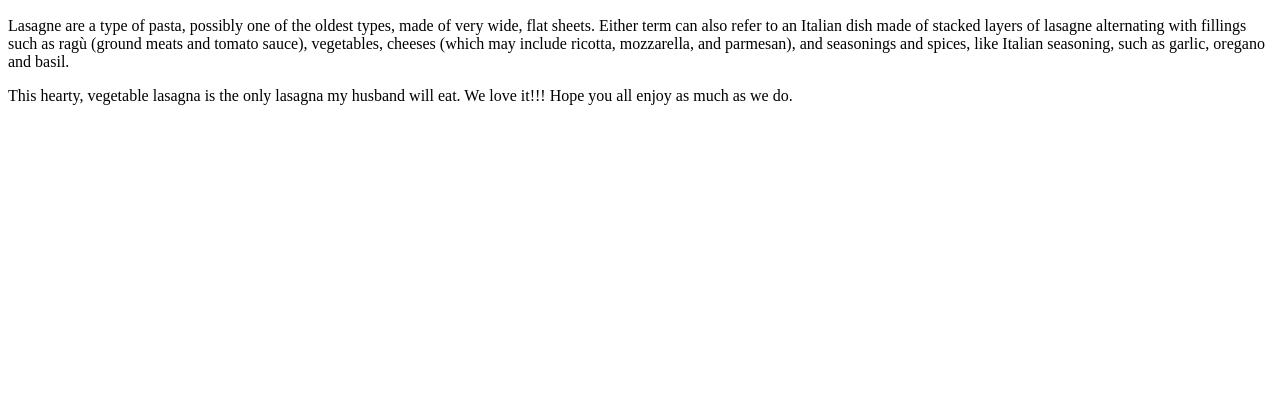
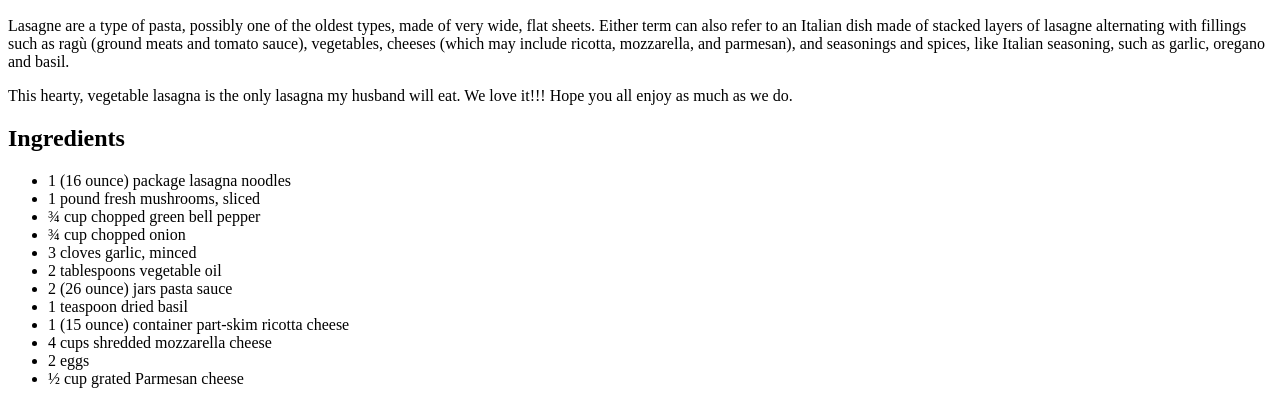
Before and after one commit to VipersEye/odin-recipes, a plain HTML site: page recipes/lasagna.html in a window 1280 px wide. Shown: the part 434-838 px from the top of the page. Before the commit the page ends 800 px from the top, so only its background shows below. Drawn offline with Linux system fonts and the light colour scheme.

Commit message:
Add ingredients to lasagna.html

```diff
--- a/recipes/lasagna.html
+++ b/recipes/lasagna.html
@@ -12,5 +12,23 @@
     <h2>Description</h2>
     <p>Lasagne are a type of pasta, possibly one of the oldest types, made of very wide, flat sheets. Either term can also refer to an Italian dish made of stacked layers of lasagne alternating with fillings such as ragù (ground meats and tomato sauce), vegetables, cheeses (which may include ricotta, mozzarella, and parmesan), and seasonings and spices, like Italian seasoning, such as garlic, oregano and basil.</p>
     <p>This hearty, vegetable lasagna is the only lasagna my husband will eat. We love it!!! Hope you all enjoy as much as we do.</p>
+
+    <h2>Ingredients</h2>
+    <ul>
+        <li>1 (16 ounce) package lasagna noodles</li>
+        <li>1 pound fresh mushrooms, sliced</li>
+        <li>¾ cup chopped green bell pepper</li>
+        <li>¾ cup chopped onion</li>
+        <li>3 cloves garlic, minced</li>
+        <li>2 tablespoons vegetable oil</li>
+        <li>2 (26 ounce) jars pasta sauce</li>
+        <li>1 teaspoon dried basil</li>
+        <li>1 (15 ounce) container part-skim ricotta cheese</li>
+        <li>4 cups shredded mozzarella cheese</li>
+        <li>2 eggs</li>
+        <li>½ cup grated Parmesan cheese</li>
+    </ul>
+
+
 </body>
 </html>
```
